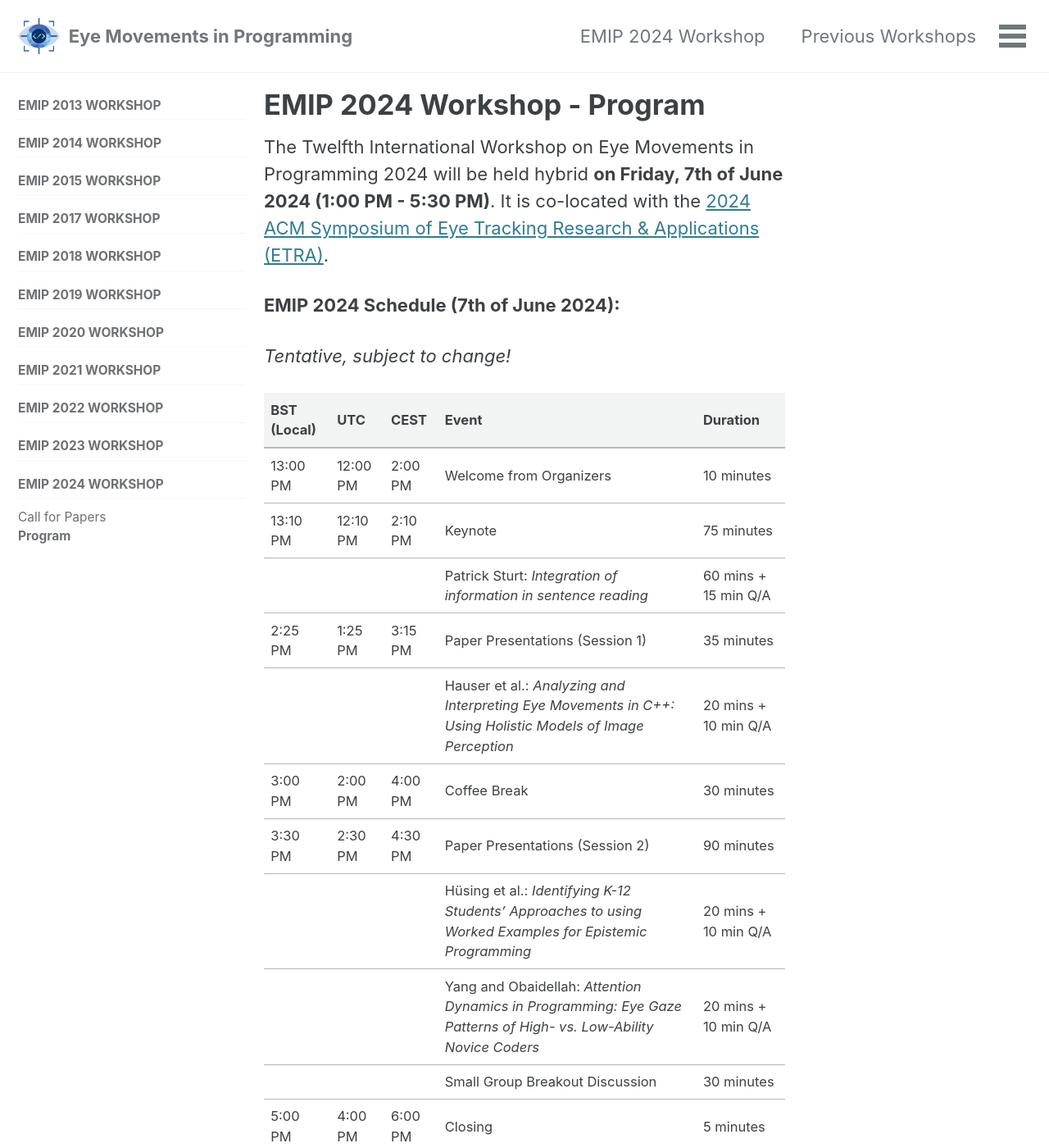
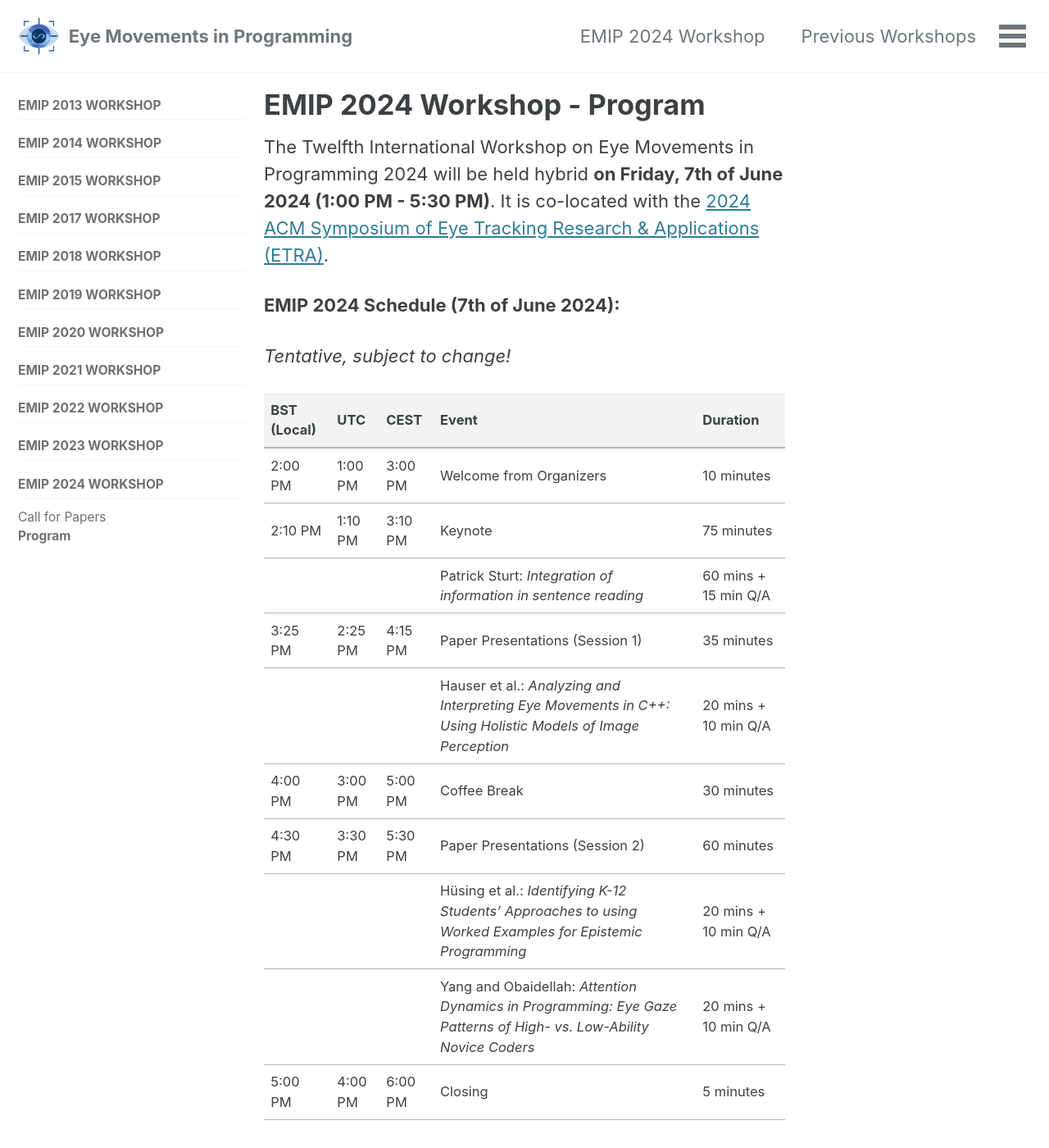
Before and after one commit to EMIPws/emipws.github.io, a Jekyll site: the page built from pages/workshop/emip-2024-program.md, in a window 1280 px wide and 1400 px high. Shown: the whole window at 82% size. Built offline with Jekyll 4.4.1, drawn with Linux system fonts in a browser that asks for light colours; cached includes are drawn as plain includes.

Commit message:
Update emip-2024-program.md

```diff
--- a/pages/workshop/emip-2024-program.md
+++ b/pages/workshop/emip-2024-program.md
@@ -15,14 +15,13 @@ The Twelfth International Workshop on Eye Movements in Programming 2024 will be
 
 | BST (Local) | UTC | CEST  | Event | Duration |
 | --- | --- | --- | --- | --- |
-| 13:00 PM | 12:00 PM | 2:00 PM | Welcome from Organizers | 10 minutes |
-| 13:10 PM | 12:10 PM | 2:10 PM | Keynote | 75 minutes |
+| 2:00 PM | 1:00 PM | 3:00 PM | Welcome from Organizers | 10 minutes |
+| 2:10 PM | 1:10 PM | 3:10 PM | Keynote | 75 minutes |
 | | | | Patrick Sturt: *Integration of information in sentence reading* | 60 mins + 15 min Q/A |
-| 2:25 PM | 1:25 PM | 3:15 PM | Paper Presentations (Session 1) | 35 minutes |
+| 3:25 PM | 2:25 PM | 4:15 PM | Paper Presentations (Session 1) | 35 minutes |
 | | | | Hauser et al.: *Analyzing and Interpreting Eye Movements in C++: Using Holistic Models of Image Perception* | 20 mins + 10 min Q/A |
-| 3:00 PM | 2:00 PM | 4:00 PM | Coffee Break | 30 minutes |
-| 3:30 PM | 2:30 PM | 4:30 PM | Paper Presentations (Session 2) | 90 minutes |
+| 4:00 PM | 3:00 PM | 5:00 PM | Coffee Break | 30 minutes |
+| 4:30 PM | 3:30 PM | 5:30 PM | Paper Presentations (Session 2) | 60 minutes |
 | | | | Hüsing et al.: *Identifying K-12 Students’ Approaches to using Worked Examples for Epistemic Programming* | 20 mins + 10 min Q/A |
 | | | | Yang and Obaidellah: *Attention Dynamics in Programming: Eye Gaze Patterns of High- vs. Low-Ability Novice Coders* | 20 mins + 10 min Q/A |
-| | | | Small Group Breakout Discussion | 30 minutes
 | 5:00 PM | 4:00 PM | 6:00 PM | Closing | 5 minutes |
```
